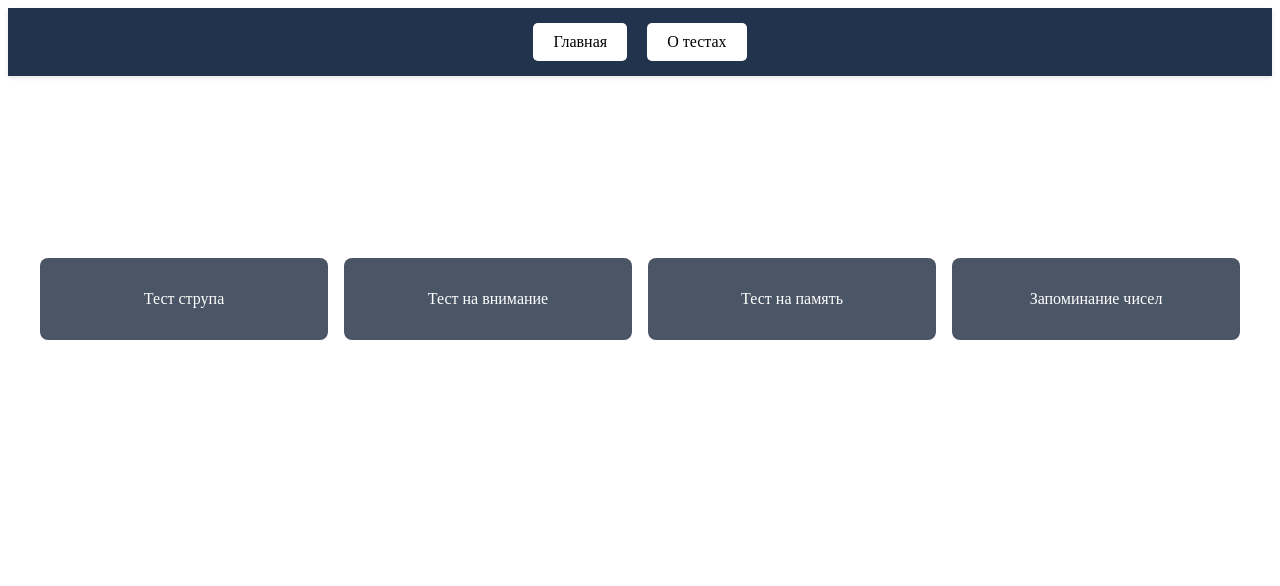
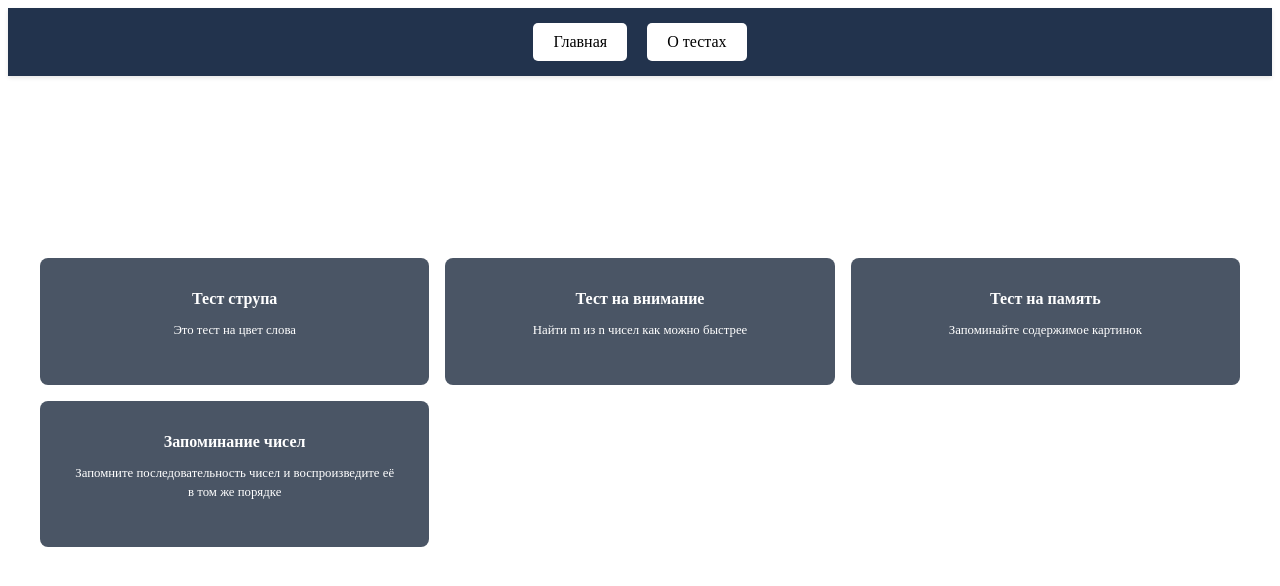
Before and after one commit to SunnyMenkov/CognitiveTrainer-SvelteKit, a SvelteKit app: page / in a window 1280 px wide. Shown: the top 586 px of the page. Built offline with nearby package versions, Linux system fonts and the light colour scheme.

Commit message:
fix smth2

```diff
--- a/src/routes/+page.svelte
+++ b/src/routes/+page.svelte
@@ -12,7 +12,7 @@
         <!-- <a class="test" href={resolve('/attention')}>Тест Внимание</a> -->
 
         {#each Object.entries(testRegistry) as [slug, test] (slug)}
-        <a href={resolve(`/test/${slug}`)} class="test">{test.title}</a>
+        <a href={resolve(`/test/${slug}`)} class="test">{test.title}<p>{test.description}</p></a>
 
         {/each}
     </div>
@@ -50,7 +50,7 @@
     align-content: center;
     /* width: auto; */
     margin-top: 20px;
-    grid-template-columns: repeat(auto-fit, minmax(250px, 1fr));
+    grid-template-columns: repeat(auto-fit, minmax(300px, 1fr));
     /* grid-template-columns: 1fr 1fr 1fr; */
 }
 
@@ -63,6 +63,7 @@
     cursor: pointer;
     transition: background-color 0.3s ease;
 
+    font-weight:600;
     display: flex;
     /* flex-grow: 1; */
     flex-direction: column;
```
Also changed, not shown: src/routes/test/[slug]/+page.svelte (+1 -0 lines), 1 other file (tests, documents, lock files or other folders).
